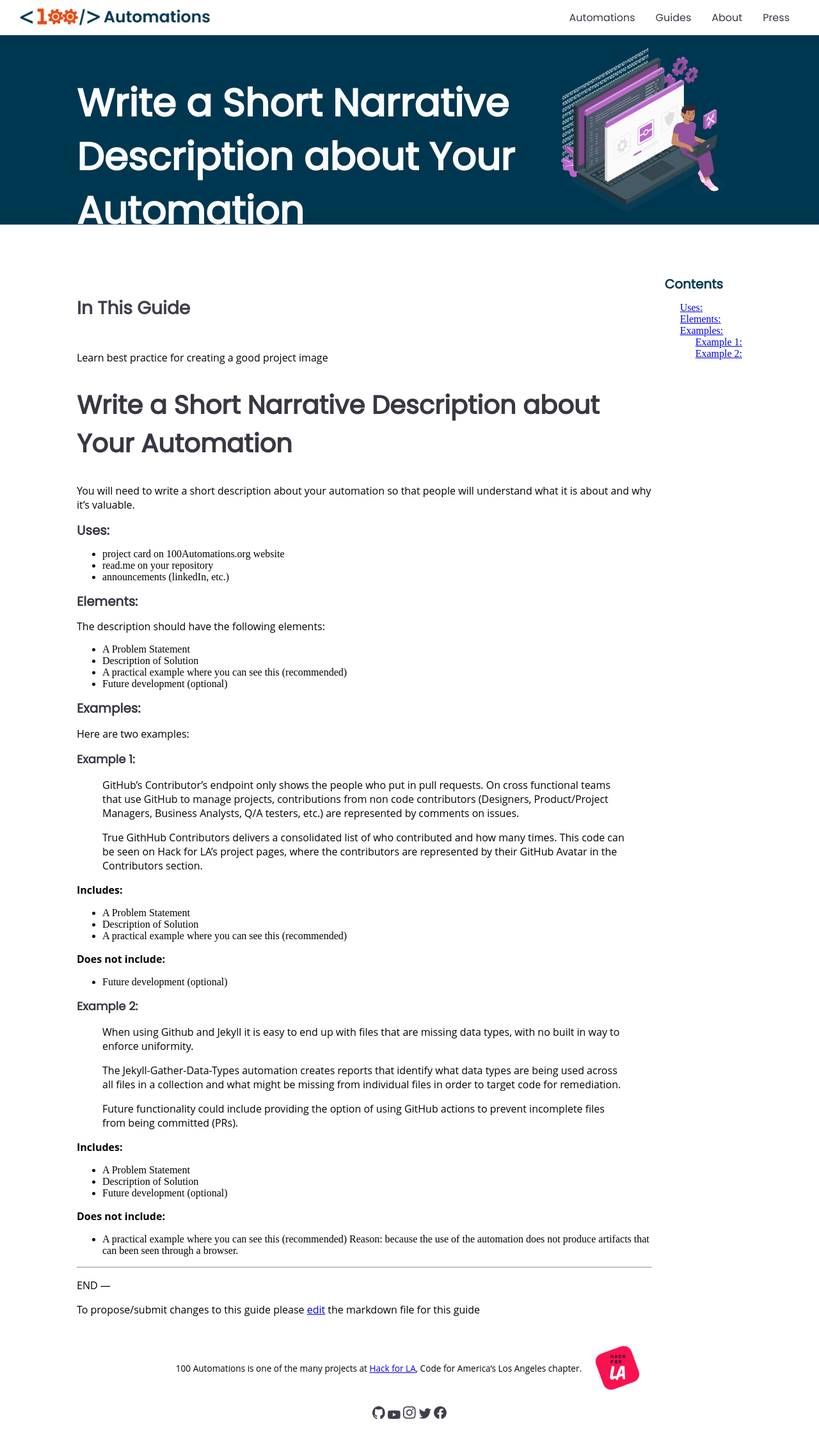
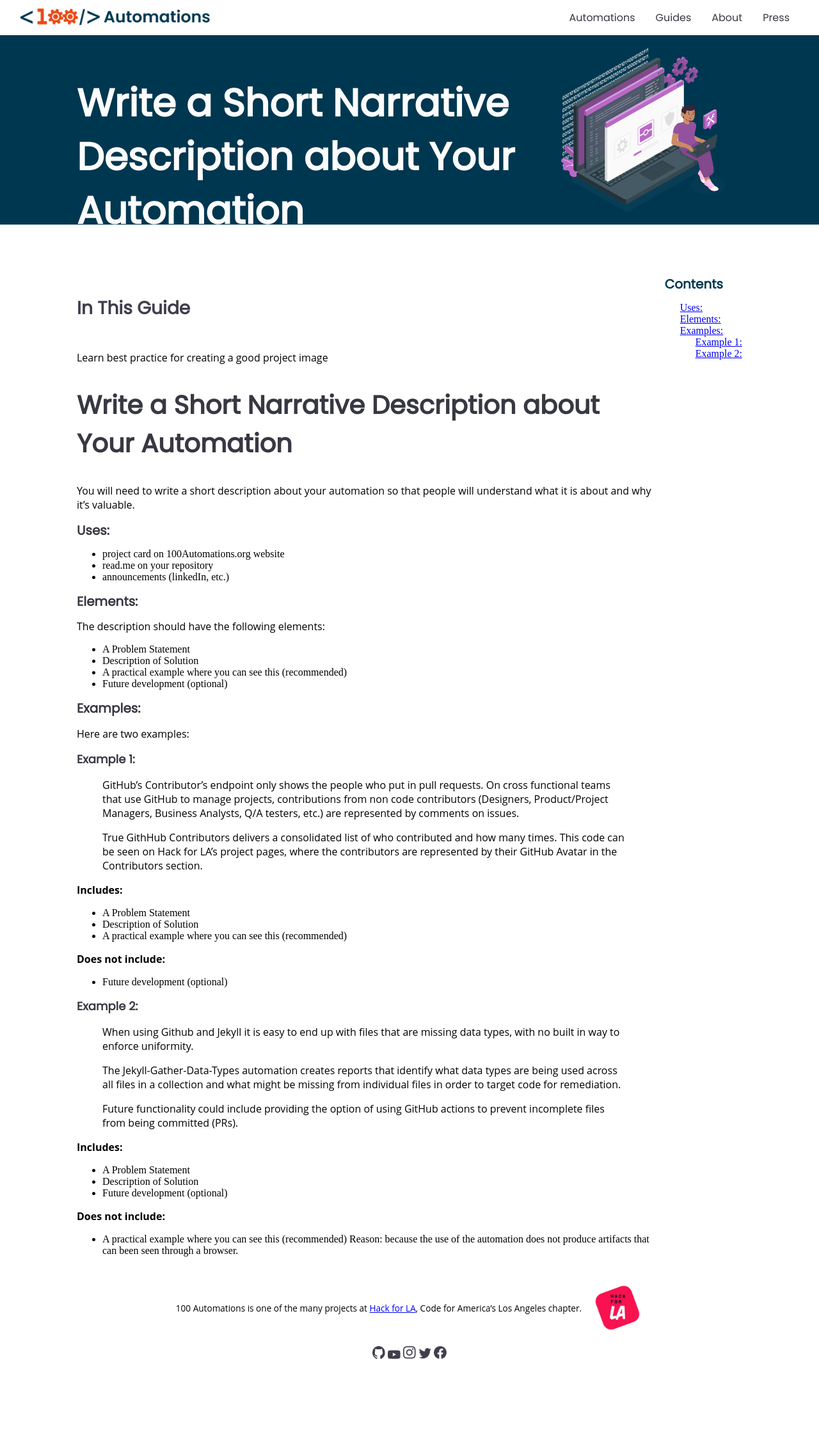
Before and after one commit to 100Automations/Website, a Jekyll site: the page built from _guides/writing-short-descriptions-for-automations.md, in a window 1280 px wide. Shown: the top 2257 px of the page at 64% size. Built offline with Jekyll 4.4.1, drawn with Linux system fonts in a browser that asks for light colours.

Commit message:
removed end of file footer
issue #284

```diff
--- a/_guides/writing-short-descriptions-for-automations.md
+++ b/_guides/writing-short-descriptions-for-automations.md
@@ -54,9 +54,3 @@ Here are two examples:
 **Does not include:**
 - A practical example where you can see this (recommended)
 Reason: because the use of the automation does not produce artifacts that can been seen through a browser.
-
----
-END
----
-
-To propose/submit changes to this guide please [edit](https://github.com/100Automations/Website/blob/master/_guides/writing-short-descriptions-for-automations.md) the markdown file for this guide
```
